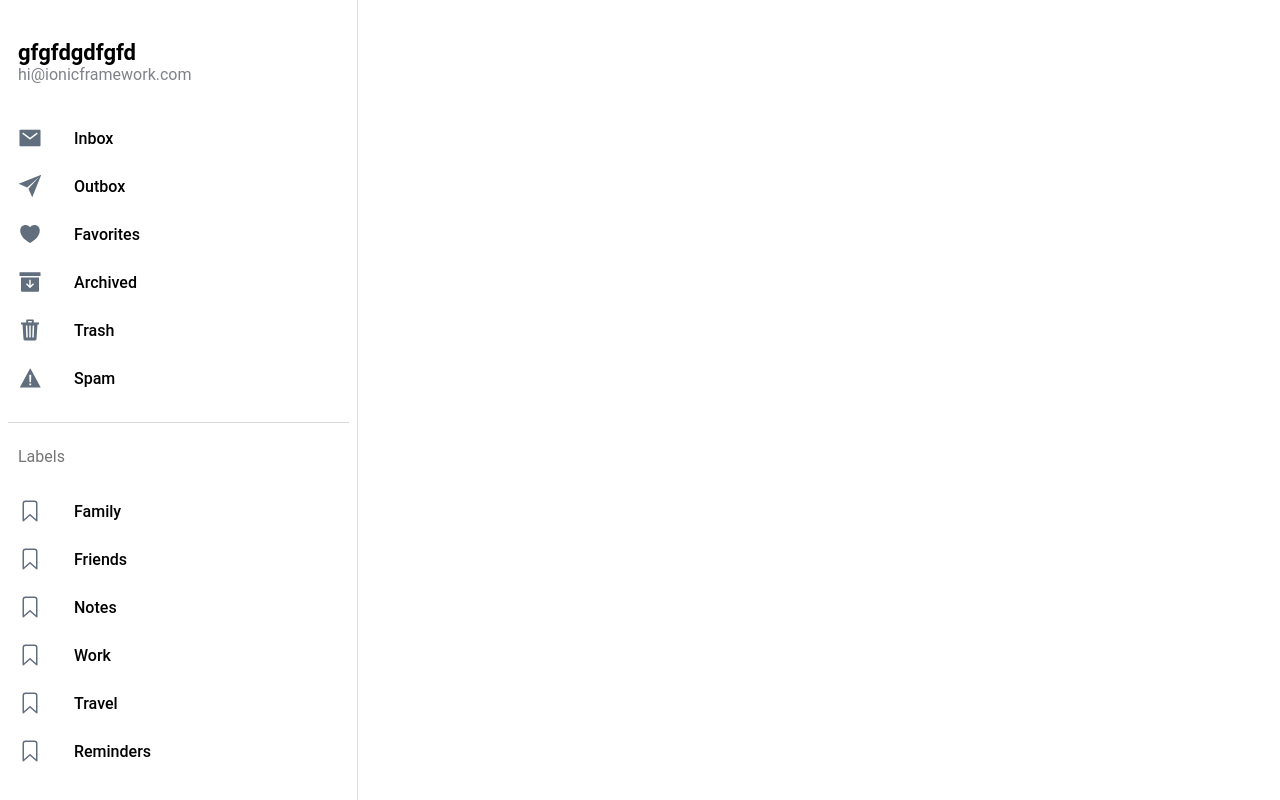
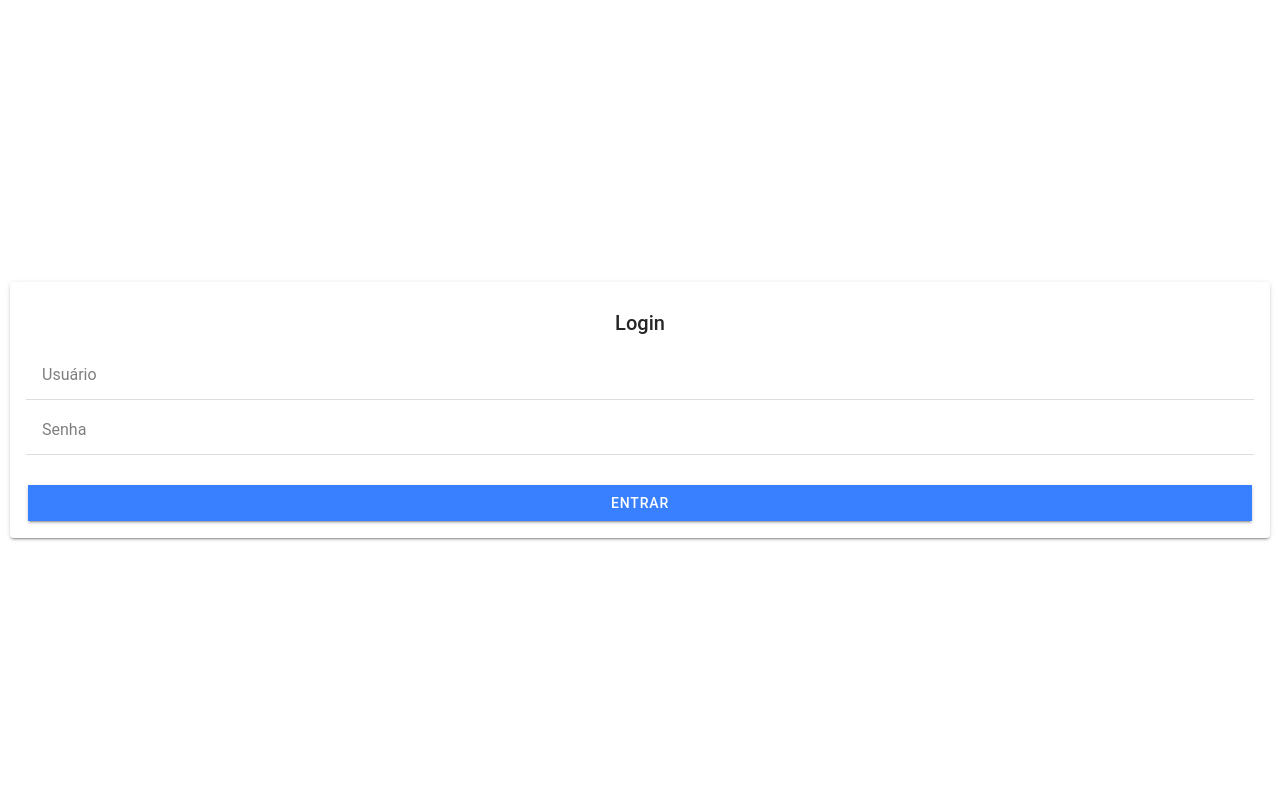
Before and after one commit to vinigr/pastoral, a React (Create React App) app: page /login in a window 1280 px wide. Built offline with nearby package versions, Linux system fonts and the light colour scheme.

Commit message:
Adiciona início do login

```diff
--- a/package.json
+++ b/package.json
@@ -5,6 +5,7 @@
   "dependencies": {
     "@capacitor-community/electron": "^1.4.2",
     "@capacitor/core": "2.4.7",
+    "@hookform/resolvers": "^2.4.0",
     "@ionic-native/core": "^5.32.1",
     "@ionic-native/sqlite": "^5.32.1",
     "@ionic/react": "^5.5.0",
@@ -22,6 +23,7 @@
     "ionicons": "^5.4.0",
     "react": "^17.0.1",
     "react-dom": "^17.0.1",
+    "react-hook-form": "^7.5.2",
     "react-router": "^5.2.0",
     "react-router-dom": "^5.2.0",
     "react-scripts": "4.0.2",
@@ -38,7 +40,8 @@
     "workbox-range-requests": "^5.1.4",
     "workbox-routing": "^5.1.4",
     "workbox-strategies": "^5.1.4",
-    "workbox-streams": "^5.1.4"
+    "workbox-streams": "^5.1.4",
+    "yup": "^0.32.9"
   },
   "scripts": {
     "start": "react-scripts start",
--- a/public/index.html
+++ b/public/index.html
@@ -1,12 +1,12 @@
 <!DOCTYPE html>
-<html lang="en">
+<html lang="pt-br">
   <head>
     <meta charset="utf-8" />
-    <title>Ionic App</title>
+    <title>Pastoral do Menor</title>
 
     <base href="/" />
 
-    <meta name="color-scheme" content="light dark" />
+    <meta name="color-scheme" content="light" />
     <meta
       name="viewport"
       content="viewport-fit=cover, width=device-width, initial-scale=1.0, minimum-scale=1.0, maximum-scale=1.0, user-scalable=no"
@@ -16,7 +16,11 @@
 
     <link rel="manifest" href="%PUBLIC_URL%/manifest.json" />
 
-    <link rel="shortcut icon" type="image/png" href="%PUBLIC_URL%/assets/icon/favicon.png" />
+    <link
+      rel="shortcut icon"
+      type="image/png"
+      href="%PUBLIC_URL%/assets/icon/favicon.png"
+    />
 
     <!-- add to homescreen for ios -->
     <meta name="apple-mobile-web-app-capable" content="yes" />
@@ -27,5 +31,4 @@
   <body>
     <div id="root"></div>
   </body>
-
 </html>
--- a/src/App.tsx
+++ b/src/App.tsx
@@ -18,6 +18,7 @@ import { IonApp, IonRouterOutlet, IonSplitPane } from "@ionic/react";
 import { Redirect, Route } from "react-router-dom";
 
 import { IonReactRouter } from "@ionic/react-router";
+import Login from "./pages/Login/Login";
 import Menu from "./components/Menu";
 import Page from "./pages/Page";
 
@@ -25,17 +26,20 @@ const App: React.FC = () => {
   return (
     <IonApp>
       <IonReactRouter>
-        <IonSplitPane contentId="main">
-          <Menu />
-          <IonRouterOutlet id="main">
-            <Route path="/" exact={true}>
-              <Redirect to="/page/Inbox" />
-            </Route>
-            <Route path="/page/:name" exact={true}>
+        <IonRouterOutlet id="main">
+          <Route path="/" exact={true}>
+            <Redirect to="login" />
+          </Route>
+          <Route path="/login" exact={true}>
+            <Login />
+          </Route>
+          <IonSplitPane contentId="main">
+            <Menu />
+            <Route path="/page/:id" exact={true}>
               <Page />
             </Route>
-          </IonRouterOutlet>
-        </IonSplitPane>
+          </IonSplitPane>
+        </IonRouterOutlet>
       </IonReactRouter>
     </IonApp>
   );
--- /dev/null
+++ b/src/pages/Login/Login.tsx
@@ -0,0 +1,123 @@
+import "./styles.css";
+
+import * as Yup from "yup";
+
+import { Controller, useForm } from "react-hook-form";
+import {
+  IonButton,
+  IonCard,
+  IonCardContent,
+  IonCardHeader,
+  IonCardTitle,
+  IonContent,
+  IonInput,
+  IonItem,
+  IonPage,
+  useIonRouter,
+} from "@ionic/react";
+
+import React from "react";
+import fazerLogin from "../../usecases/fazerLogin";
+import { yupResolver } from "@hookform/resolvers/yup";
+
+const schema = Yup.object().shape({
+  usuario: Yup.string().required("O usuário é necessário"),
+  senha: Yup.string().required("A senha é necessária"),
+});
+
+const Login: React.FC = () => {
+  const { push } = useIonRouter();
+
+  const {
+    control,
+    handleSubmit,
+    formState: { errors },
+  } = useForm({
+    resolver: yupResolver(schema),
+  });
+
+  const onSubmit = async ({
+    usuario,
+    senha,
+  }: {
+    usuario: string;
+    senha: string;
+  }) => {
+    const resultado = await fazerLogin(usuario, senha);
+
+    if (resultado) {
+      push("/inicio");
+    }
+  };
+
+  return (
+    <IonPage>
+      <IonContent fullscreen>
+        <IonCard className="card">
+          <IonCardContent>
+            <IonCardHeader>
+              <IonCardTitle>Login</IonCardTitle>
+            </IonCardHeader>
+            <form onSubmit={handleSubmit(onSubmit)}>
+              <IonItem>
+                <Controller
+                  control={control}
+                  render={({ field: { onChange, onBlur, value } }) => (
+                    <IonInput
+                      value={value}
+                      onIonChange={(e) => {
+                        onChange({
+                          target: {
+                            name: "usuario",
+                            value: e?.detail?.value,
+                          },
+                          type: "text",
+                        });
+                      }}
+                      placeholder="Usuário"
+                      onBlur={onBlur}
+                      clearInput
+                    />
+                  )}
+                  name="usuario"
+                  rules={{ required: true }}
+                />
+              </IonItem>
+              <div className="mensagem-erro">{errors?.usuario?.message}</div>
+              <IonItem>
+                <Controller
+                  control={control}
+                  render={({ field: { onChange, onBlur, value } }) => (
+                    <IonInput
+                      value={value}
+                      onIonChange={(e) => {
+                        onChange({
+                          target: {
+                            name: "senha",
+                            value: e?.detail?.value,
+                          },
+                          type: "password",
+                        });
+                      }}
+                      placeholder="Senha"
+                      onBlur={onBlur}
+                      clearInput
+                    />
+                  )}
+                  name="senha"
+                  rules={{ required: true }}
+                />
+              </IonItem>
+              <div className="mensagem-erro">{errors?.senha?.message}</div>
+              <IonButton expand="full" type="submit">
+                Entrar
+              </IonButton>
+            </form>
+          </IonCardContent>
+        </IonCard>
+      </IonContent>
+    </IonPage>
+  );
+};
+
+export default Login;
--- /dev/null
+++ b/src/pages/Login/styles.css
@@ -0,0 +1,18 @@
+.card {
+  text-align: center;
+  position: absolute;
+  left: 0;
+  right: 0;
+  top: 50%;
+  transform: translateY(-50%);
+}
+
+.card ion-button {
+  margin-top: 30px;
+}
+
+.mensagem-erro {
+  color: #e05151;
+  text-align: start;
+  margin: 6px 10px 4px;
+}
```
Also changed, not shown: tsconfig.json (+3 -9 lines), 1 other file (tests, documents, lock files or other folders).
